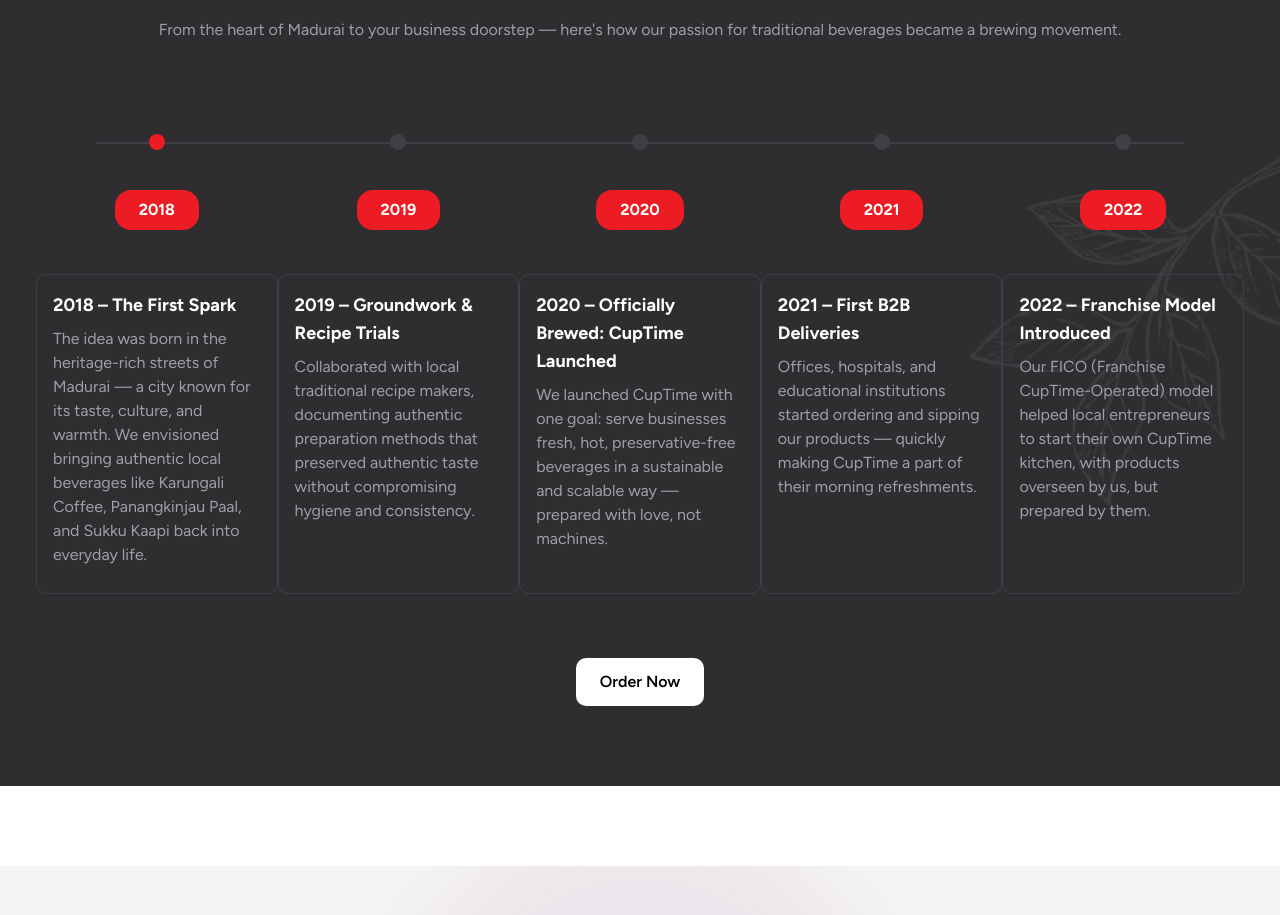
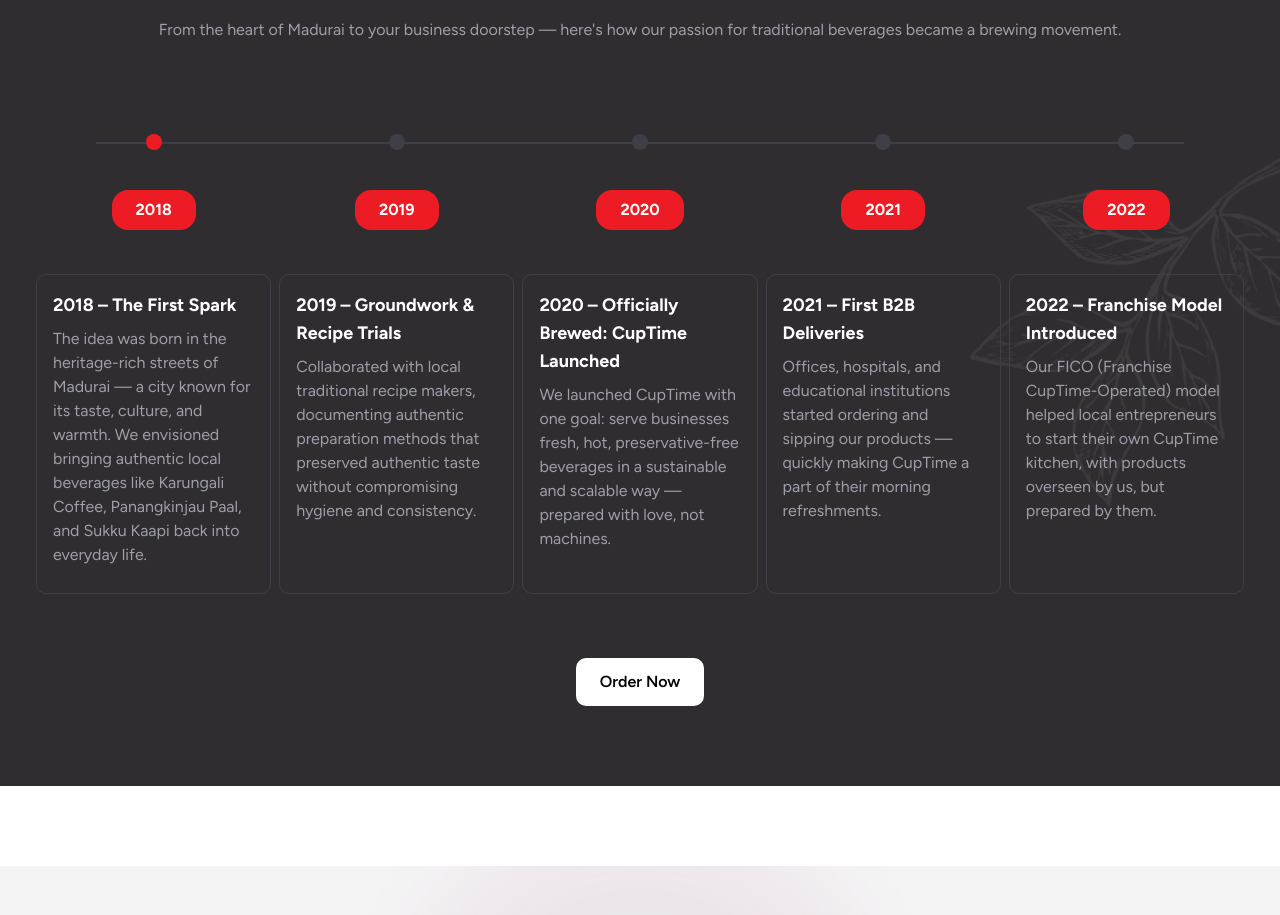
Before and after one commit to admin-cuptime/cuptime-website, a Next.js app: page /careers in a window 1280 px wide. Shown: the part 2584-3499 px from the top of the page. Built offline with nearby package versions, Linux system fonts and the light colour scheme.

Commit message:
fix: minor spacing issue

```diff
--- a/src/components/horizontel-timeline/horizontel-timeline.tsx
+++ b/src/components/horizontel-timeline/horizontel-timeline.tsx
@@ -87,7 +87,7 @@
         {/* Desktop lg+ view: Horizontal Timeline */}
         <div className="relative hidden px-5 lg:block">
           <div className="absolute top-6 right-20 left-20 z-0 h-0.5 bg-zinc-700"></div>
-          <div className="relative flex justify-between">
+          <div className="relative flex justify-between gap-2">
             {timelineData
               .filter((item) =>
                 ['2018', '2019', '2020', '2021', '2022'].includes(item.year)
@@ -111,7 +111,7 @@
                   </button>
                   {/* Card Content */}
                   <div
-                    className={`hover:border-cuptime-red xl:h-80 h-auto rounded-lg border-1 border-zinc-700 p-4 transition-all hover:border-2 ${index === 0 ? 'bg-cuptime-black' : 'bg-transparent'} hover:bg-cuptime-shadow hover:border-cuptime-red`}
+                    className={`hover:border-cuptime-red xl:h-80 h-auto rounded-lg border-1 border-zinc-700 p-4 transition-all hover:border-1 ${index === 0 ? 'bg-cuptime-black' : 'bg-transparent'} hover:bg-cuptime-shadow hover:border-cuptime-red`}
                   >
                     <h3 className="mb-2 text-lg font-bold">{item.title}</h3>
                     <p className="text-base text-zinc-400">
```
